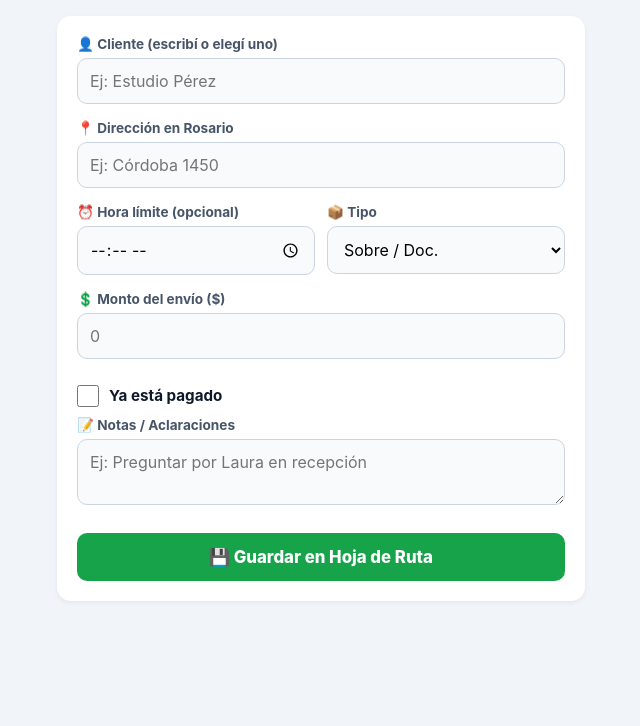
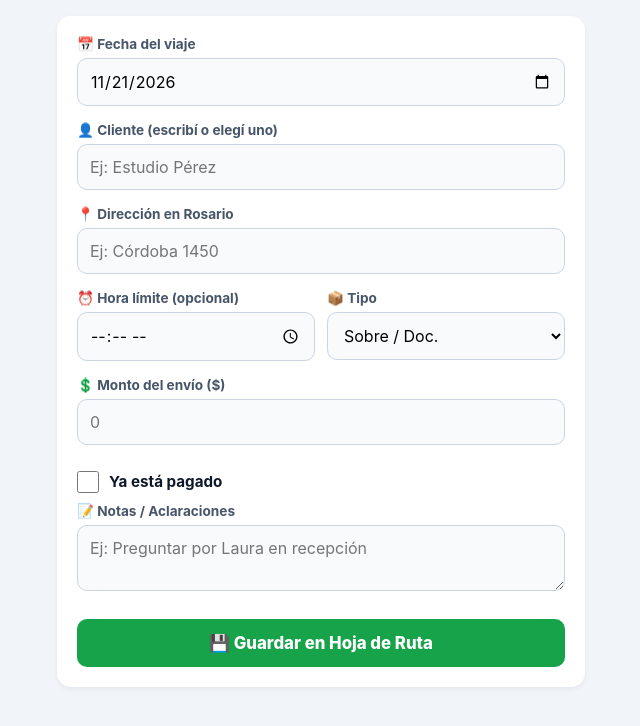
Before and after one commit to daniel-debasto/comisiones-rosario, a Django app: page /nueva/ in a window 1280 px wide. Shown: the part 48-774 px from the top of the page, without its empty margins (319-959 px from the left). Run offline with Django 5.2, Linux system fonts and the light colour scheme; data that the repository does not hold is empty.

Commit message:
Agrega selector de fecha y botones de editar y eliminar

```diff
--- a/envios/templates/envios/nueva_comision.html
+++ b/envios/templates/envios/nueva_comision.html
@@ -3,7 +3,7 @@
 <head>
     <meta charset="UTF-8">
     <meta name="viewport" content="width=device-width, initial-scale=1.0">
-    <title>Nueva Comisión</title>
+    <title>{% if editando %}Editar Comisión{% else %}Nueva Comisión{% endif %}</title>
     <style>
         * { box-sizing: border-box; margin: 0; padding: 0; font-family: -apple-system, BlinkMacSystemFont, "Segoe UI", Roboto, sans-serif; }
         body { background-color: #f1f5f9; color: #1e293b; padding-bottom: 40px; }
@@ -13,7 +13,7 @@
         .form-card { background: white; padding: 20px; border-radius: 14px; box-shadow: 0 2px 5px rgba(0,0,0,0.06); }
         .campo { margin-bottom: 16px; }
         label { display: block; font-size: 0.85rem; font-weight: 700; color: #475569; margin-bottom: 6px; }
-        input[type="text"], input[type="number"], input[type="time"], select, textarea {
+        input[type="text"], input[type="number"], input[type="time"], input[type="date"], select, textarea {
             width: 100%; padding: 12px; border: 1.5px solid #cbd5e1; border-radius: 10px; font-size: 1rem; background: #f8fafc;
         }
         input:focus, select:focus, textarea:focus { outline: none; border-color: #3b82f6; background: white; }
@@ -25,8 +25,8 @@
 <body>
 
 <nav class="navbar">
-    <a href="{% url 'hoja_de_ruta' %}" class="btn-volver">← Volver</a>
-    <span style="font-weight: 700;">Nueva Comisión</span>
+    <a href="{% url 'hoja_de_ruta' %}?fecha={{ fecha_sel|date:'Y-m-d' }}" class="btn-volver">← Volver</a>
+    <span style="font-weight: 700;">{% if editando %}✏️ Editar Comisión{% else %}Nueva Comisión{% endif %}</span>
     <span style="width: 50px;"></span>
 </nav>
 
@@ -35,8 +35,13 @@
         {% csrf_token %}
 
         <div class="campo">
+            <label>📅 Fecha del viaje</label>
+            <input type="date" name="fecha_viaje" value="{{ fecha_sel|date:'Y-m-d' }}" required>
+        </div>
+
+        <div class="campo">
             <label>👤 Cliente (escribí o elegí uno)</label>
-            <input type="text" name="cliente_nombre" list="lista-clientes" placeholder="Ej: Estudio Pérez" required>
+            <input type="text" name="cliente_nombre" list="lista-clientes" placeholder="Ej: Estudio Pérez" value="{{ comision.cliente.nombre|default:'' }}" required>
             <datalist id="lista-clientes">
                 {% for c in clientes %}
                     <option value="{{ c.nombre }}">
@@ -46,40 +51,40 @@
 
         <div class="campo">
             <label>📍 Dirección en Rosario</label>
-            <input type="text" name="direccion_entrega" placeholder="Ej: Córdoba 1450" required>
+            <input type="text" name="direccion_entrega" placeholder="Ej: Córdoba 1450" value="{{ comision.direccion_entrega|default:'' }}" required>
         </div>
 
         <div style="display: grid; grid-template-columns: 1fr 1fr; gap: 12px;">
             <div class="campo">
                 <label>⏰ Hora límite (opcional)</label>
-                <input type="time" name="hora_limite">
+                <input type="time" name="hora_limite" value="{{ comision.hora_limite|time:'H:i'|default:'' }}">
             </div>
             <div class="campo">
                 <label>📦 Tipo</label>
                 <select name="tipo">
-                    <option value="SOBRE">Sobre / Doc.</option>
-                    <option value="BULTO">Paquete / Carga</option>
-                    <option value="TRAMITE">Trámite</option>
+                    <option value="SOBRE" {% if comision.tipo == 'SOBRE' %}selected{% endif %}>Sobre / Doc.</option>
+                    <option value="BULTO" {% if comision.tipo == 'BULTO' %}selected{% endif %}>Paquete / Carga</option>
+                    <option value="TRAMITE" {% if comision.tipo == 'TRAMITE' %}selected{% endif %}>Trámite</option>
                 </select>
             </div>
         </div>
 
         <div class="campo">
             <label>💲 Monto del envío ($)</label>
-            <input type="number" name="monto" placeholder="0" step="100">
+            <input type="number" name="monto" placeholder="0" step="100" value="{{ comision.monto|stringformat:'g'|default:'' }}">
         </div>
 
         <div class="check-row">
-            <input type="checkbox" name="pagado" id="pagado">
+            <input type="checkbox" name="pagado" id="pagado" {% if comision.pagado %}checked{% endif %}>
             <label for="pagado" style="margin: 0; font-size: 0.95rem; color: #0f172a;">Ya está pagado</label>
         </div>
 
         <div class="campo">
             <label>📝 Notas / Aclaraciones</label>
-            <textarea name="notas" rows="2" placeholder="Ej: Preguntar por Laura en recepción"></textarea>
+            <textarea name="notas" rows="2" placeholder="Ej: Preguntar por Laura en recepción">{{ comision.notas|default:'' }}</textarea>
         </div>
 
-        <button type="submit" class="btn-guardar">💾 Guardar en Hoja de Ruta</button>
+        <button type="submit" class="btn-guardar">💾 {% if editando %}Guardar Cambios{% else %}Guardar en Hoja de Ruta{% endif %}</button>
     </form>
 </div>
 
--- a/envios/urls.py
+++ b/envios/urls.py
@@ -4,6 +4,8 @@ from . import views
 urlpatterns = [
     path('', views.hoja_de_ruta, name='hoja_de_ruta'),
     path('nueva/', views.nueva_comision, name='nueva_comision'),
+    path('editar/<int:comision_id>/', views.editar_comision, name='editar_comision'),
+    path('eliminar/<int:comision_id>/', views.eliminar_comision, name='eliminar_comision'),
     path('optimizar-ia/', views.optimizar_ruta_ia, name='optimizar_ruta_ia'),
     path('entregar/<int:comision_id>/', views.marcar_entregado, name='marcar_entregado'),
 ]
--- a/envios/views.py
+++ b/envios/views.py
@@ -1,6 +1,8 @@
 import json
+from datetime import date, timedelta
 from django.conf import settings
 from django.shortcuts import render, redirect, get_object_or_404
+from django.urls import reverse
 from django.db.models import F, Sum
 from django.utils import timezone
 from google import genai
@@ -8,11 +10,27 @@ from google.genai import types
 from .models import Comision, Cliente
 
 
+def obtener_fecha_seleccionada(request):
+    fecha_str = request.GET.get('fecha') or request.POST.get('fecha_viaje')
+    if fecha_str:
+        try:
+            return date.fromisoformat(fecha_str)
+        except ValueError:
+            pass
+    return timezone.localdate()
+
+
+def redirigir_con_fecha(fecha_obj):
+    return redirect(f"{reverse('hoja_de_ruta')}?fecha={fecha_obj.isoformat()}")
+
+
 def hoja_de_ruta(request):
     hoy = timezone.localdate()
+    manana = hoy + timedelta(days=1)
+    fecha_sel = obtener_fecha_seleccionada(request)
 
     pendientes = Comision.objects.filter(
-        fecha_viaje=hoy,
+        fecha_viaje=fecha_sel,
         estado='PENDIENTE'
     ).order_by(
         'orden_ia',
@@ -21,13 +39,13 @@ def hoja_de_ruta(request):
     )
 
     entregadas = Comision.objects.filter(
-        fecha_viaje=hoy,
+        fecha_viaje=fecha_sel,
         estado='ENTREGADO'
     ).order_by('-id')
 
     total_cobrado = entregadas.filter(pagado=True).aggregate(Sum('monto'))['monto__sum'] or 0
     total_pendiente_cobro = Comision.objects.filter(
-        fecha_viaje=hoy,
+        fecha_viaje=fecha_sel,
         pagado=False
     ).aggregate(Sum('monto'))['monto__sum'] or 0
 
@@ -35,6 +53,8 @@ def hoja_de_ruta(request):
 
     contexto = {
         'hoy': hoy,
+        'manana': manana,
+        'fecha_sel': fecha_sel,
         'pendientes': pendientes,
         'entregadas': entregadas,
         'total_cobrado': total_cobrado,
@@ -45,9 +65,9 @@ def hoja_de_ruta(request):
 
 
 def optimizar_ruta_ia(request):
+    fecha_sel = obtener_fecha_seleccionada(request)
     if request.method == 'POST':
-        hoy = timezone.localdate()
-        pendientes = list(Comision.objects.filter(fecha_viaje=hoy, estado='PENDIENTE'))
+        pendientes = list(Comision.objects.filter(fecha_viaje=fecha_sel, estado='PENDIENTE'))
 
         if len(pendientes) > 1 and settings.GEMINI_API_KEY:
             lista_paradas = []
@@ -77,7 +97,7 @@ def optimizar_ruta_ia(request):
             - Primero van obligatoriamente las entregas que tengan 'hora_limite' distinta de 'Libre' (ordenadas de mas temprana a mas tardia).
             - Luego ordena el resto haciendo un recorrido continuo sin volver atras: entra por Oeste (alturas 6000 -> 3000), baja a Zona Sur (alturas 2000-3000 Norte-Sur), sube por Macrocentro (1500-2000) y cierra en Centro/Rio (800-1200).
 
-            Entregas de hoy:
+            Entregas del dia:
             {json.dumps(lista_paradas, ensure_ascii=False)}
 
             Devolve un JSON con este formato exacto:
@@ -117,11 +137,12 @@ def optimizar_ruta_ia(request):
             if not exito:
                 request.session['consejo_ia'] = "No se pudo conectar con Gemini en este momento. Intenta de nuevo en unos segundos."
 
-    return redirect('hoja_de_ruta')
+    return redirigir_con_fecha(fecha_sel)
 
 
 def nueva_comision(request):
     clientes = Cliente.objects.all().order_by('nombre')
+    fecha_sel = obtener_fecha_seleccionada(request)
 
     if request.method == 'POST':
         nombre_cliente = request.POST.get('cliente_nombre', '').strip()
@@ -131,7 +152,7 @@ def nueva_comision(request):
         monto = request.POST.get('monto') or 0
 
         Comision.objects.create(
-            fecha_viaje=timezone.localdate(),
+            fecha_viaje=fecha_sel,
             cliente=cliente_obj,
             tipo=request.POST.get('tipo', 'SOBRE'),
             direccion_entrega=request.POST.get('direccion_entrega'),
@@ -140,18 +161,55 @@ def nueva_comision(request):
             pagado=('pagado' in request.POST),
             notas=request.POST.get('notas', '')
         )
-        return redirect('hoja_de_ruta')
+        return redirigir_con_fecha(fecha_sel)
 
     return render(request, 'envios/nueva_comision.html', {
         'clientes': clientes,
+        'fecha_sel': fecha_sel,
+        'editando': False,
     })
 
 
+def editar_comision(request, comision_id):
+    comision = get_object_or_404(Comision, id=comision_id)
+    clientes = Cliente.objects.all().order_by('nombre')
+
+    if request.method == 'POST':
+        nombre_cliente = request.POST.get('cliente_nombre', '').strip()
+        cliente_obj, _ = Cliente.objects.get_or_create(nombre=nombre_cliente)
+
+        comision.fecha_viaje = obtener_fecha_seleccionada(request)
+        comision.cliente = cliente_obj
+        comision.tipo = request.POST.get('tipo', 'SOBRE')
+        comision.direccion_entrega = request.POST.get('direccion_entrega')
+        comision.hora_limite = request.POST.get('hora_limite') or None
+        comision.monto = request.POST.get('monto') or 0
+        comision.pagado = ('pagado' in request.POST)
+        comision.notas = request.POST.get('notas', '')
+        comision.save()
+        return redirigir_con_fecha(comision.fecha_viaje)
+
+    return render(request, 'envios/nueva_comision.html', {
+        'clientes': clientes,
+        'comision': comision,
+        'fecha_sel': comision.fecha_viaje,
+        'editando': True,
+    })
+
+
+def eliminar_comision(request, comision_id):
+    comision = get_object_or_404(Comision, id=comision_id)
+    fecha_viaje = comision.fecha_viaje
+    if request.method == 'POST':
+        comision.delete()
+    return redirigir_con_fecha(fecha_viaje)
+
+
 def marcar_entregado(request, comision_id):
+    comision = get_object_or_404(Comision, id=comision_id)
     if request.method == 'POST':
-        comision = get_object_or_404(Comision, id=comision_id)
         comision.estado = 'ENTREGADO'
         if 'cobrado' in request.POST:
             comision.pagado = True
         comision.save()
-    return redirect('hoja_de_ruta')
+    return redirigir_con_fecha(comision.fecha_viaje)
```
Also changed, not shown: envios/templates/envios/hoja_ruta.html (+40 -20 lines).
